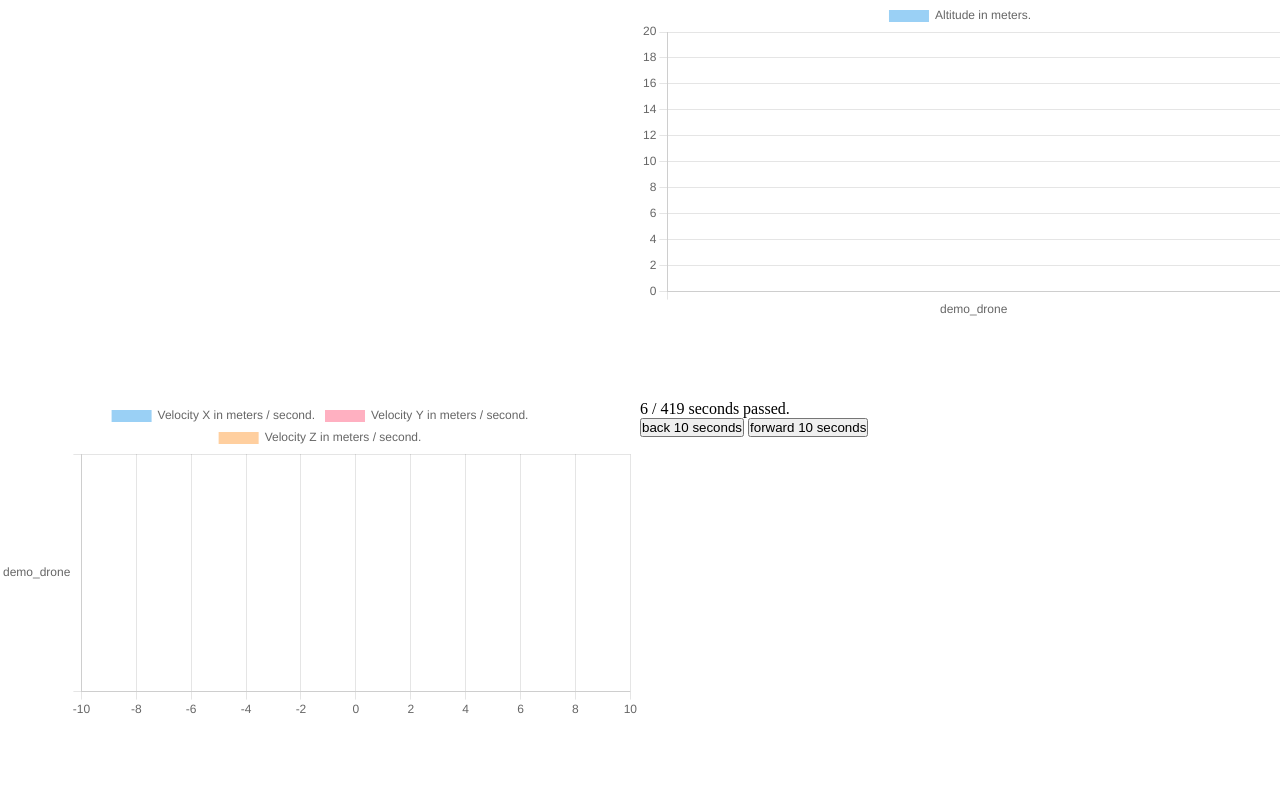
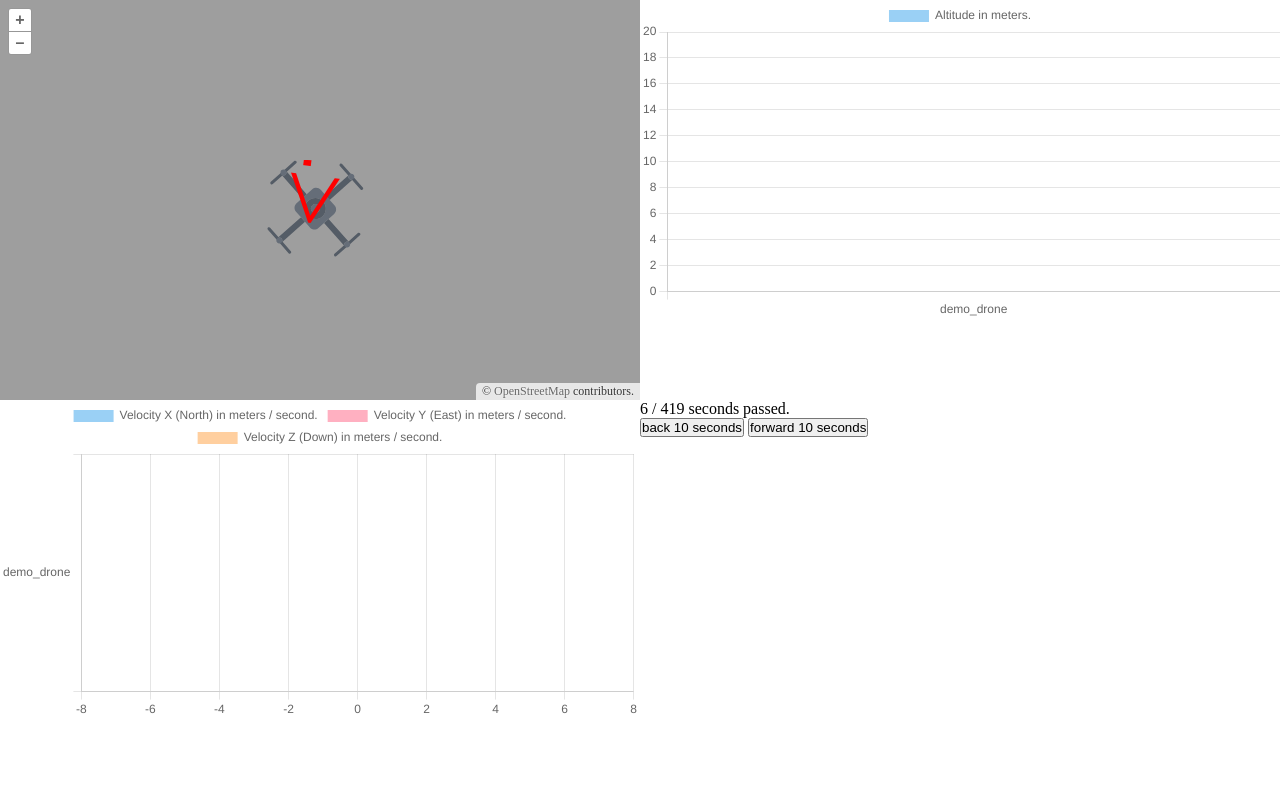
Before and after one commit to Andreas-Menzel/ADDS-ControlPanel, a plain HTML site: page app/index.html in a window 1280 px wide. Drawn offline with Linux system fonts and the light colour scheme.

Commit message:
Implement MapApplet

```diff
--- a/app/index.html
+++ b/app/index.html
@@ -16,17 +16,19 @@
 
 <body>
     <div id="page">
-        <div id="map" class="appletWrapper"></div>
-
-        <div id="droneAltitude" class="appletWrapper">
-            <canvas id="droneAltitude_chart"></canvas>
+        <div id="map">
+            <div id="mapApplet_map" class="appletWrapper"></div>
         </div>
 
-        <div id="droneVelocity" class="appletWrapper">
-            <canvas id="droneVelocity_chart"></canvas>
+        <div id="droneAltitudeApplet" class="appletWrapper">
+            <canvas id="droneAltitudeApplet_chart"></canvas>
         </div>
 
-        <div id="controlPanel" class="appletWrapper">
+        <div id="droneVelocityApplet" class="appletWrapper">
+            <canvas id="droneVelocityApplet_chart"></canvas>
+        </div>
+
+        <div id="controlPanelApplet" class="appletWrapper">
             <p><span id="secondsPassed">?</span> / <span id="maxSeconds">?</span> seconds passed.</p>
             <button onclick="back10secs()">back 10 seconds</button>
             <button onclick="forward10secs()">forward 10 seconds</button>
@@ -37,7 +39,7 @@
     <script src="./js/DroneAltitudeApplet.js"></script>
     <script src="./js/DroneVelocityApplet.js"></script>
 
-    <!--<script src="./js/map.js"></script>-->
+    <script src="./js/MapApplet.js"></script>
     <!--<script src="./js/velocityChart.js"></script>-->
 
     <script src="./demo_data/data_sanitized.js"></script>
--- a/app/js/DroneAltitudeApplet.js
+++ b/app/js/DroneAltitudeApplet.js
@@ -19,7 +19,7 @@ class DroneAltitudeApplet {
         // already active.
         this.#active = false;
 
-        const canvas = document.getElementById('droneAltitude_chart');
+        const canvas = document.getElementById('droneAltitudeApplet_chart');
 
         let config = {
             type: 'bar',
--- a/app/js/DroneVelocityApplet.js
+++ b/app/js/DroneVelocityApplet.js
@@ -1,6 +1,6 @@
 class DroneVelocityApplet {
 
-    #usualMaxVelocity = 10;
+    #usualMaxVelocity = 7;
 
     #active;
     #chart;
@@ -19,7 +19,7 @@ class DroneVelocityApplet {
         // already active.
         this.#active = false;
 
-        const canvas = document.getElementById('droneVelocity_chart');
+        const canvas = document.getElementById('droneVelocityApplet_chart');
 
         let config = {
             type: 'bar',
@@ -27,15 +27,15 @@ class DroneVelocityApplet {
                 labels: [],
                 datasets: [
                     {
-                        label: 'Velocity X in meters / second.',
+                        label: 'Velocity X (North) in meters / second.',
                         data: []
                     },
                     {
-                        label: 'Velocity Y in meters / second.',
+                        label: 'Velocity Y (East) in meters / second.',
                         data: []
                     },
                     {
-                        label: 'Velocity Z in meters / second.',
+                        label: 'Velocity Z (Down) in meters / second.',
                         data: []
                     }
                 ]
--- /dev/null
+++ b/app/js/MapApplet.js
@@ -0,0 +1,143 @@
+class MapApplet {
+
+    #active;
+
+    #map;
+    #droneVectors;
+
+    // List of drone IDs currently shown.
+    #droneIds = [];
+
+
+    constructor() {
+        this.#active = false;
+    }
+
+
+    init() {
+        // Just in case the MapApplet is re-initialized when it is already
+        // active.
+        this.#active = false;
+
+        this.#map = new ol.Map({
+            target: 'mapApplet_map',
+            view: new ol.View({
+                center: ol.proj.fromLonLat([demoFlightData[0]['gps_lon'], demoFlightData[0]['gps_lat']]),
+                zoom: 19
+            }),
+            layers: [
+                new ol.layer.Tile({
+                    source: new ol.source.OSM()
+                })
+            ]
+        });
+
+        this.#active = true;
+    }
+
+
+    update(drones) {
+        if (this.#active) {
+            if (this.#droneIds.join(',') === Object.keys(drones).join(',')) {
+                // Same drones, different values
+                for (let i = 0; i < Object.keys(drones).length; ++i) {
+                    let droneId = Object.keys(drones)[i];
+                    let drone = drones[droneId];
+
+                    this.#updateVectorPointCoordinates(this.#droneVectors[i], drone.getGpsLat(), drone.getGpsLon());
+                    this.#updateVectorPointRotation(this.#droneVectors[i], drone.getYaw());
+
+                    //updateMapCenter(this.#map, gps_lat, gps_lon)
+                }
+            } else {
+                // Different drones
+                this.#droneIds = Object.keys(drones);
+
+                this.#droneVectors = [];
+
+                for (drone_id in drones) {
+                    const drone = drones[drone_id];
+
+                    this.#droneVectors.push(this.#createAndAddVectorPoint(this.#map, drone.getGpsLat(), drone.getGpsLon()));
+                }
+            }
+        }
+    }
+
+
+    #createVectorPoint(lat, lon) {
+        return new ol.layer.Vector({
+            source: new ol.source.Vector({
+                features: [
+                    new ol.Feature({
+                        geometry: new ol.geom.Point(ol.proj.fromLonLat([lat, lon]))
+                    })
+                ]
+            }),
+            style: new ol.style.Style({
+                image: new ol.style.Icon({
+                    src: './img/drone.svg',
+                    rotation: 30,
+                    scale: 1.5
+                }),
+            })
+        });
+    }
+
+    #createAndAddVectorPoint(map, lat, lon) {
+        let vector = this.#createVectorPoint(lat, lon);
+        this.#map.addLayer(vector);
+        return vector;
+    }
+
+
+    #updateVectorPointCoordinates(vector, lat, lon) {
+        let newSource = new ol.source.Vector({
+            features: [
+                new ol.Feature({
+                    geometry: new ol.geom.Point(ol.proj.fromLonLat([lat, lon]))
+                })
+            ]
+        });
+
+        vector.setSource(newSource);
+    }
+
+
+    #updateVectorPointRotation(vector, rotation) {
+        let newStyle = new ol.style.Style({
+            image: new ol.style.Icon({
+                src: './img/drone.svg',
+                rotation: rotation * (3.1415 / 180),
+                scale: 1.5
+            }),
+        })
+
+        vector.setStyle(newStyle);
+    }
+
+
+    isActive() {
+        return this.#active;
+    }
+
+    deactivate() {
+        this.#active = false;
+    }
+
+}
+
+
+
+
+function updateMapCenterAndZoom(map, lat, lon, zoom) {
+    let newView = new ol.View({
+        center: ol.proj.fromLonLat([lat, lon]),
+        zoom: zoom
+    })
+    map.setView(newView);
+}
+
+function updateMapCenter(map, lat, lon) {
+    updateMapCenterAndZoom(map, lat, lon, map.getView().getZoom());
+}
--- a/app/js/main.js
+++ b/app/js/main.js
@@ -99,8 +99,6 @@ class Drone {
         this.#velocityX = data['velocity_x'];
         this.#velocityY = data['velocity_y'];
         this.#velocityZ = data['velocity_z'];
-
-        console.log(data['altitude']);
     }
 
     getDroneId() {
@@ -110,11 +108,11 @@ class Drone {
     getGpsValid() {
         return this.#gpsValid;
     }
-    getGpsLat() {
+    getGpsLat() { // TODO: incorrect order!
+        return this.#gpsLon;
+    }
+    getGpsLon() { // TODO: incorrect order!
         return this.#gpsLat;
-    }
-    getGpsLon() {
-        return this.#gpsLon;
     }
 
     getAltitude() {
@@ -145,13 +143,19 @@ class Drone {
 
 
 // Initialize ALL applets (even though they may not be currently shown)
+let mapApplet = new MapApplet();
 let droneAltitudeApplet = new DroneAltitudeApplet();
 let droneVelocityApplet = new DroneVelocityApplet();
 
 let drones = {
     'demo_drone': new Drone('demo_drone'),
-    //'demo_drone2': new Drone('demo_drone2')
+    //'demo_drone2': new Drone('demo_drone2'),
+    //'demo_drone3': new Drone('demo_drone3'),
+    //'demo_drone4': new Drone('demo_drone4')
 }
+//drones['demo_drone2'].setDemoIndex(20);
+//drones['demo_drone3'].setDemoIndex(40);
+//drones['demo_drone4'].setDemoIndex(60);
 
 function updateDrones() {
     // Update drone list
@@ -163,12 +167,14 @@ function updateDrones() {
 }
 
 function updateApplets() {
+    mapApplet.update(drones);
     droneAltitudeApplet.update(drones);
     droneVelocityApplet.update(drones);
 }
 
 
 window.onload = () => {
+    mapApplet.init();
     droneAltitudeApplet.init();
     droneVelocityApplet.init();
 
```
Also changed, not shown: app/js/map.js (deleted, +0 -102 lines).
